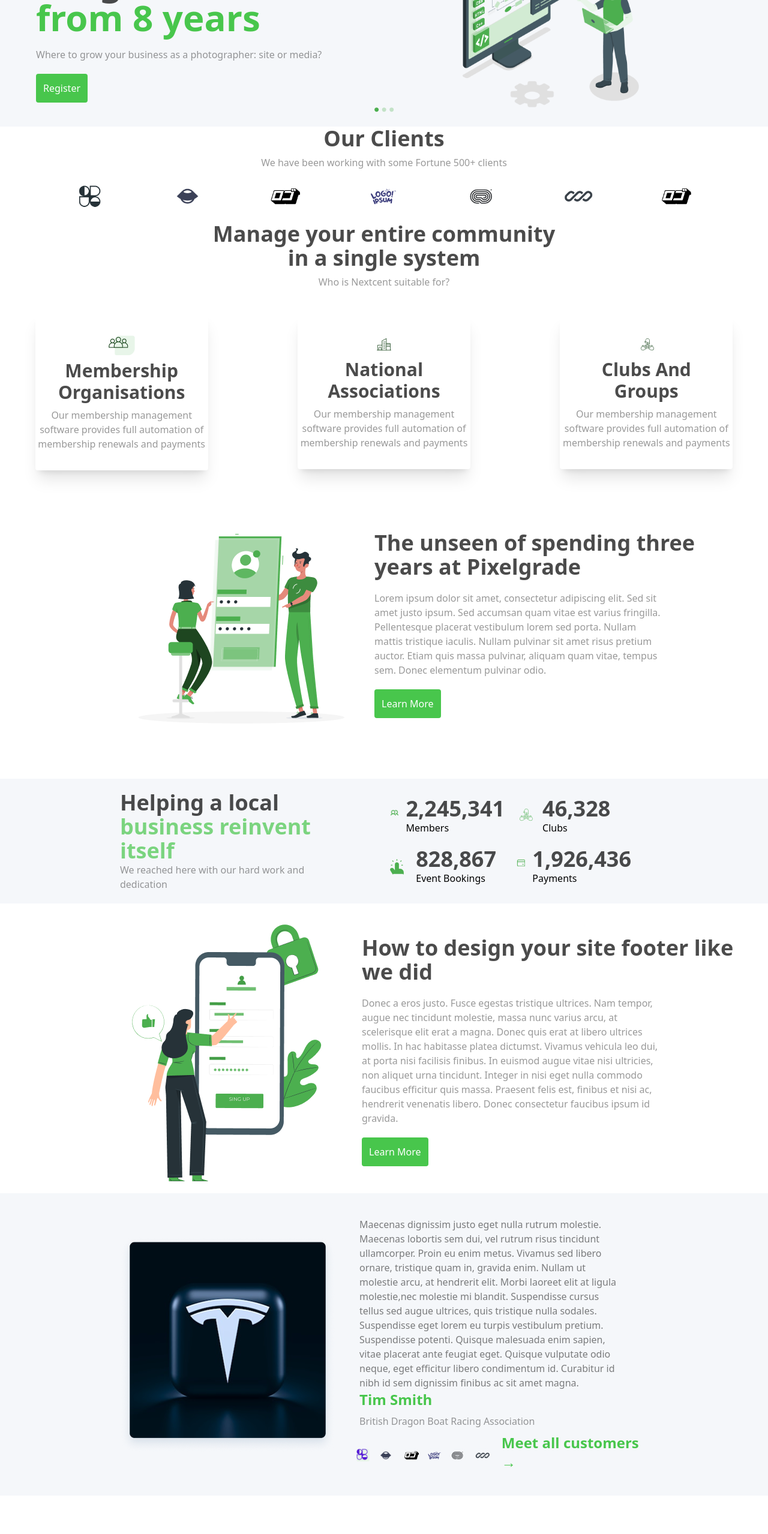
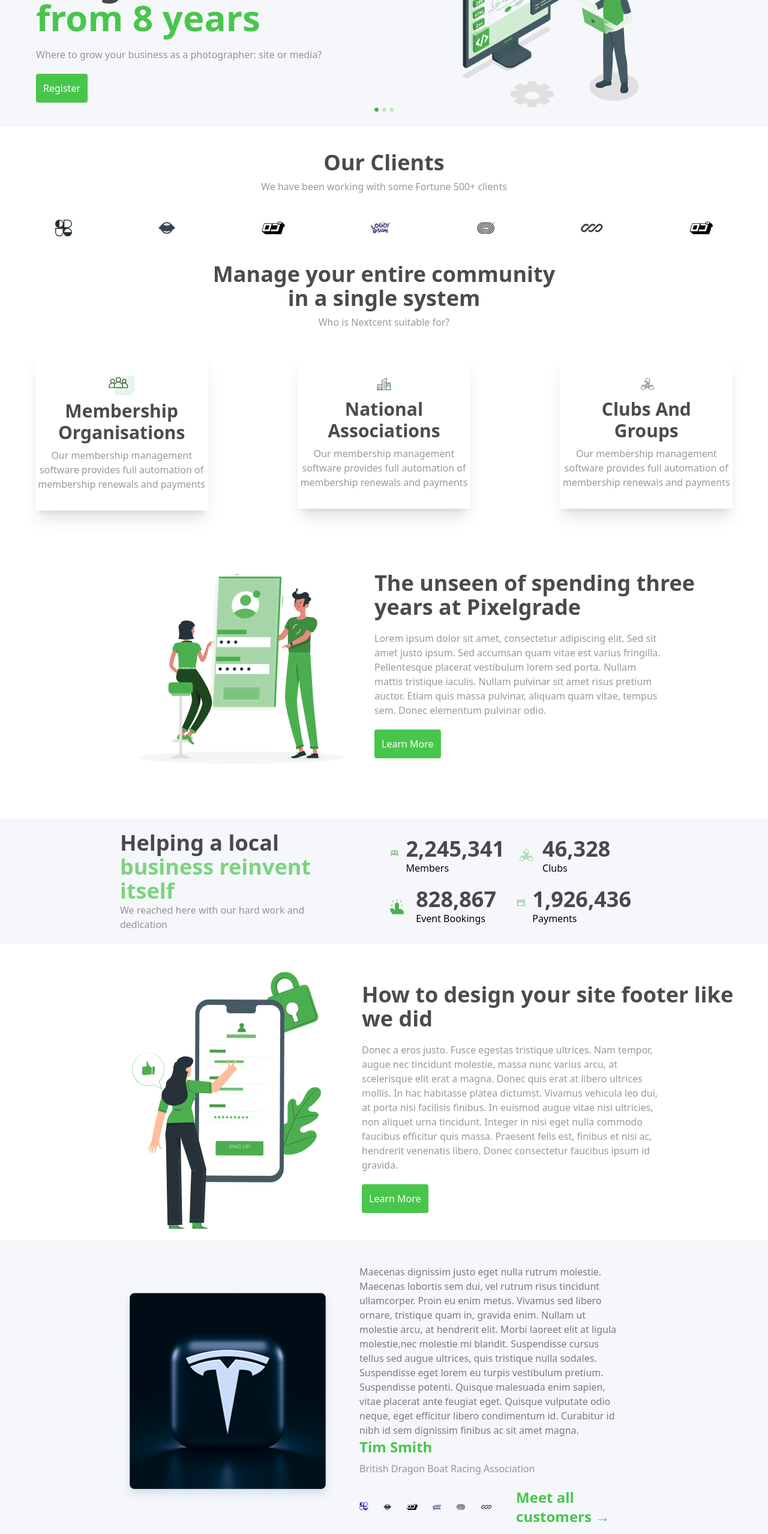
Before and after one commit to GodpeaceKs/Landing-page-Nexcent, a website: page index.html in a window 1280 px wide. Shown: the part 240-2797 px from the top of the page at 60% size. Drawn offline with Linux system fonts and the light colour scheme.

Commit message:
resp design s10

```diff
--- a/index.html
+++ b/index.html
@@ -73,16 +73,43 @@
             </div>
     </section>
     <section>
-        <div class="flex flex-col items-center ">
+        <div class="flex flex-col items-center mt-10">
             <h2 class="text-4xl font-semibold opacity-70">Our Clients</h2>
             <p class="opacity-40 mt-2 text-center sm:text-start">
                 We have been working with some Fortune 500+ clients
             </p>
         </div>
-        <div class="sm:mx-30 w-3/4 ml-12 sm:ml-0 flex justify-start sm:justify-center sm:w-screen">
+        <!-- <div class="sm:mx-30 w-3/4 ml-12 sm:ml-0 flex justify-start sm:justify-center sm:w-screen">
             <img src="./src/assets/images/Clients Logos.png" alt="clients_logo" class="w-[1024px] h-auto sm:mx-auto">
+        </div> -->
+
+        <div class="flex justify-around px-5 mt-10 items-center">
+            <div>
+                <img src="./src/assets/images/Logo (3).png" alt="logo_1">
+            </div>
+            <div>
+                <img src="./src/assets/images/Logo (4).png" alt="logo_2">
+            </div>
+            <div>
+                <img src="./src/assets/images/Logo (5).png" alt="logo_3">
+            </div>
+            <div>
+                <img src="./src/assets/images/Logo (6).png" alt="logo_4">
+            </div>
+            <div>
+                <img src="./src/assets/images/Logo (7).png" alt="logo_5">
+            </div>
+            <div>
+                <img src="./src/assets/images/Logo (8).png" alt="logo_6">
+            </div>
+            <div>
+                <img src="./src/assets/images/Logo (9).png" alt="logo_7">
+            </div>
         </div>
-    <div class="flex flex-col items-center">
+
+
+
+    <div class="flex flex-col items-center mt-10">
         <h2 class="text-3xl sm:text-4xl font-semibold opacity-70 text-center sm:text-start">Manage your entire community</h2>
         <h2 class="text-3xl sm:text-4xl font-semibold opacity-70 text-center sm:text-start">in a single system</h2>
         <p class="opacity-40 mt-2">
@@ -125,15 +152,15 @@
 
 
     <section>
-        <div class="lg:flex lg:flex-row flex flex-col items-center lg:mx-25 xl:mx-45">
+        <div class="lg:flex lg:flex-row flex flex-col items-center xl:mx-45">
             <img src="./src/assets/images/Frame 35 (2).png" alt="frame35" class="w-[352.16px] h-[363.3px] lg:w-auto lg:h-auto">
 
             <div class="flex flex-col items-center lg:flex-none lg:items-start lg:w-[72%]">
                 <div>
                     <h2 class="text-3xl sm:text-4xl font-semibold opacity-70 text-center sm:text-start">The unseen of spending three</h2>
-                    <h2 class="text-3xl sm:text-4xl font-semibold opacity-70 self-start text-center sm:text-start ">years at Pixelgrade</h2>
+                    <h2 class="text-3xl sm:text-4xl font-semibold opacity-70 text-center lg:text-start ">years at Pixelgrade</h2>
                 </div>
-                <p class="mt-5 opacity-40 w-[72%]">
+                <p class="mt-5 opacity-40 w-[90%] lg:w-[72%]">
                     Lorem ipsum dolor sit amet, consectetur adipiscing elit. Sed sit amet
                     justo ipsum. Sed accumsan quam vitae est varius fringilla. Pellentesque
                     placerat vestibulum lorem sed porta. Nullam mattis tristique iaculis.
@@ -148,7 +175,7 @@
     </section>
 
     <section class="bg-[#F5F7FA] mt-10 py-5" >
-        <div class="flex flex-col gap-10 xl:px-50 items-center lg:flex lg:flex-row lg:justify-between lg:px-5">
+        <div class="flex flex-col gap-10 lg:px-20 xl:px-50 items-center lg:flex lg:flex-row lg:justify-between">
             <div class="flex justify-center">
                 <div>
                     <h2 class="text-3xl sm:text-4xl font-semibold opacity-70 text-center sm:text-start">Helping a local</h2>
@@ -198,15 +225,15 @@
     </section>
 
     <section>
-        <div class="lg:flex lg:flex-row flex flex-col items-center lg:mx-20 xl:mx-40 mt-7">
+        <div class="lg:flex lg:flex-row flex flex-col items-center xl:mx-40 mt-10">
             <img src="./src/assets/images/pana (2).png" alt="frame35" class="w-[352.16px] h-[363.3px] lg:w-auto lg:h-auto">
 
             <div class="flex flex-col items-center lg:flex-none lg:items-start lg:w-[72%]">
-                <div>
+                <div class="mt-5 lg:mt-0">
                     <h2 class="text-4xl font-semibold opacity-70 text-center sm:text-start">How to design your site footer like</h2>
-                    <h2 class="text-4xl font-semibold opacity-70 text-center sm:text-start">we did</h2>
+                    <h2 class="text-4xl font-semibold opacity-70 text-center lg:text-start">we did</h2>
                 </div>
-                <p class="mt-5 opacity-40 w-[72%]">
+                <p class="mt-5 opacity-40 lg:w-[72%] w-[90%]">
                     Donec a eros justo. Fusce egestas tristique ultrices. Nam tempor,
                     augue nec tincidunt molestie, massa nunc varius arcu, at scelerisque
                     elit erat a magna. Donec quis erat at libero ultrices mollis. In hac
@@ -243,12 +270,33 @@
 
             <h2 class="opacity-40 pl-10 mb-2">British Dragon Boat Racing Association</h2>
 
-            <div class="flex items-center gap-5 pl-5">
-                <div class="w-[50%] pl-[3.5%] sm:pl-[3%] md:pl[1%] mt-2">
+            <div class="md:flex mt-3">
+                <!-- <div class="w-[50%] pl-[3.5%] sm:pl-[3%] md:pl[1%] mt-2">
                     <img src="./src/assets/images/Frame 10 (2).png" alt="">
+                </div> -->
+
+                <div class="flex justify-between items-center w-[70%] md:w-1/2 ml-10 md:mx-10">
+                    <div>
+                        <img src="./src/assets/images/Logo (10).png" alt="logo_8">
+                    </div>
+                    <div>
+                        <img src="./src/assets/images/Logo (11).png" alt="logo_9">
+                    </div>
+                    <div>
+                        <img src="./src/assets/images/Logo (12).png" alt="logo_10">
+                    </div>
+                    <div>
+                        <img src="./src/assets/images/Logo (13).png" alt="logo_11">
+                    </div>
+                    <div>
+                        <img src="./src/assets/images/Logo (14).png" alt="logo_12">
+                    </div>
+                    <div>
+                        <img src="./src/assets/images/Logo (15).png" alt="logo_13">
+                    </div>
                 </div>
-                <div class="flex">
-                    <a href="#" class="font-bold text-2xl text-[#48c64c]">Meet all customers →</a>
+                <div class="flex items-start">
+                    <a href="#" class="font-bold text-2xl text-[#48c64c] ml-10 md:ml-0 md:mt-0 mt-3">Meet all customers →</a>
                 </div>
             </div>
             </div>
```
Also changed, not shown: src/assets/images/Logo (10).png (added), src/assets/images/Logo (11).png (added), src/assets/images/Logo (12).png (added), src/assets/images/Logo (13).png (added), src/assets/images/Logo (14).png (added), src/assets/images/Logo (15).png (added), src/assets/images/Logo (3).png (added), src/assets/images/Logo (4).png (added), src/assets/images/Logo (5).png (added), src/assets/images/Logo (6).png (added), src/assets/images/Logo (7).png (added), src/assets/images/Logo (8).png (added), src/assets/images/Logo (9).png (added), src/css/output.css.
